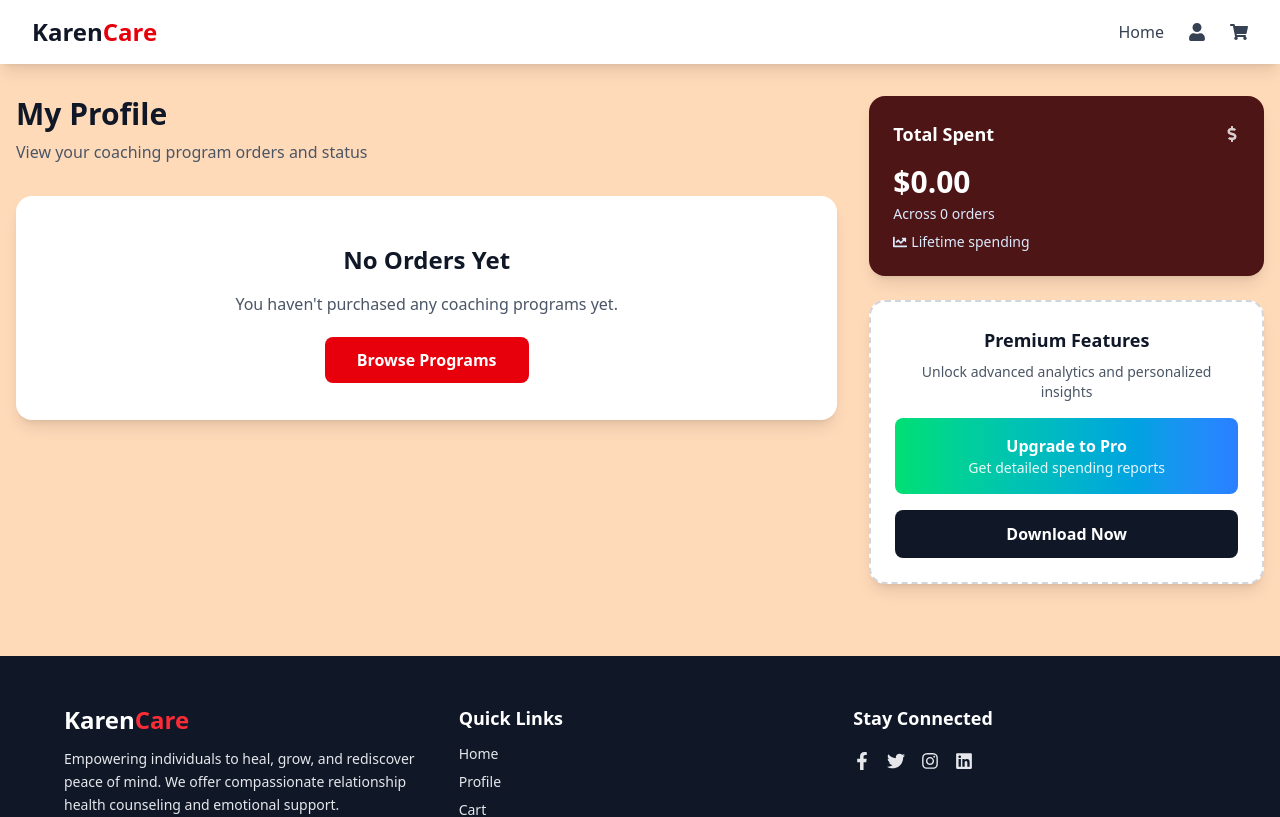
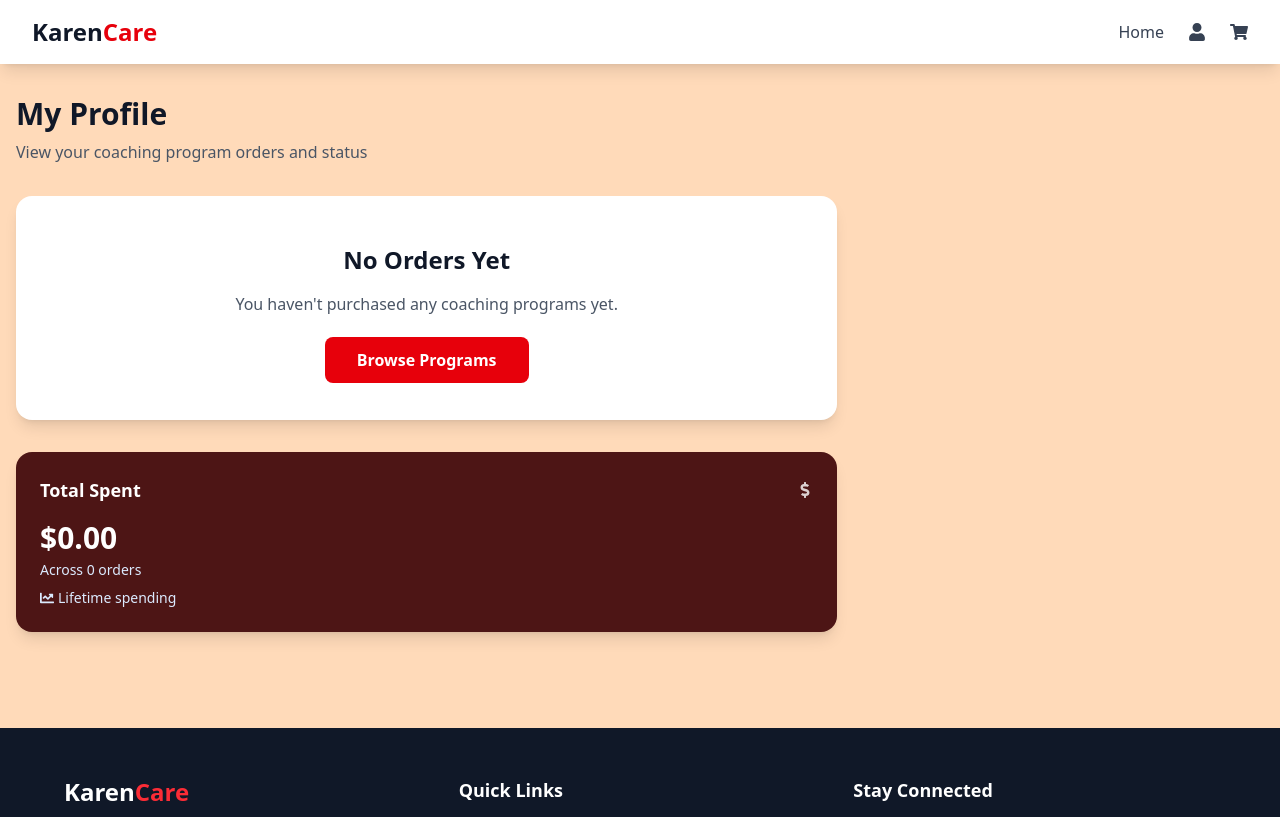
Before and after one commit to NetguardianSolution/KarenCare, a React (Vite) app: page /profile in a window 1280 px wide. Shown: the top 817 px of the page. Built offline with nearby package versions, Linux system fonts and the light colour scheme.

Commit message:
minor changes

```diff
--- a/src/pages/Profile.jsx
+++ b/src/pages/Profile.jsx
@@ -38,7 +38,7 @@ const Profile = () => {
   };
 
   return (
-    <div className="max-w-7xl grid grid-cols-6 gap-8 mx-auto px-4 py-8">
+    <div className="max-w-7xl grid lg:grid-cols-6 gap-8 mx-auto px-4 py-8">
       {/* Main Content */}
       <div className='col-span-4'>
         <h1 className="text-3xl font-bold text-gray-900 mb-2">My Profile</h1>
@@ -113,7 +113,7 @@ const Profile = () => {
       </div>
 
       {/* Side Panel */}
-      <div className='col-span-2 space-y-6'>
+      <div className='col-span-2 sm:col-span-4 space-y-6 '>
         {/* Total Spending Card */}
         <div className="bg-[#4d1515] rounded-2xl shadow-lg p-6 text-white">
           <div className="flex items-center justify-between mb-4">
@@ -133,7 +133,7 @@ const Profile = () => {
         </div>
 
         {/* Ad Space */}
-        <div className="bg-white rounded-2xl shadow-lg p-6 border-2 border-dashed border-gray-300">
+        <div className="bg-white rounded-2xl sm:hidden shadow-lg p-6 border-2 border-dashed border-gray-300">
           <div className="text-center">
             <h3 className="text-lg font-semibold text-gray-900 mb-2">Premium Features</h3>
             <p className="text-gray-600 text-sm mb-4">
```
